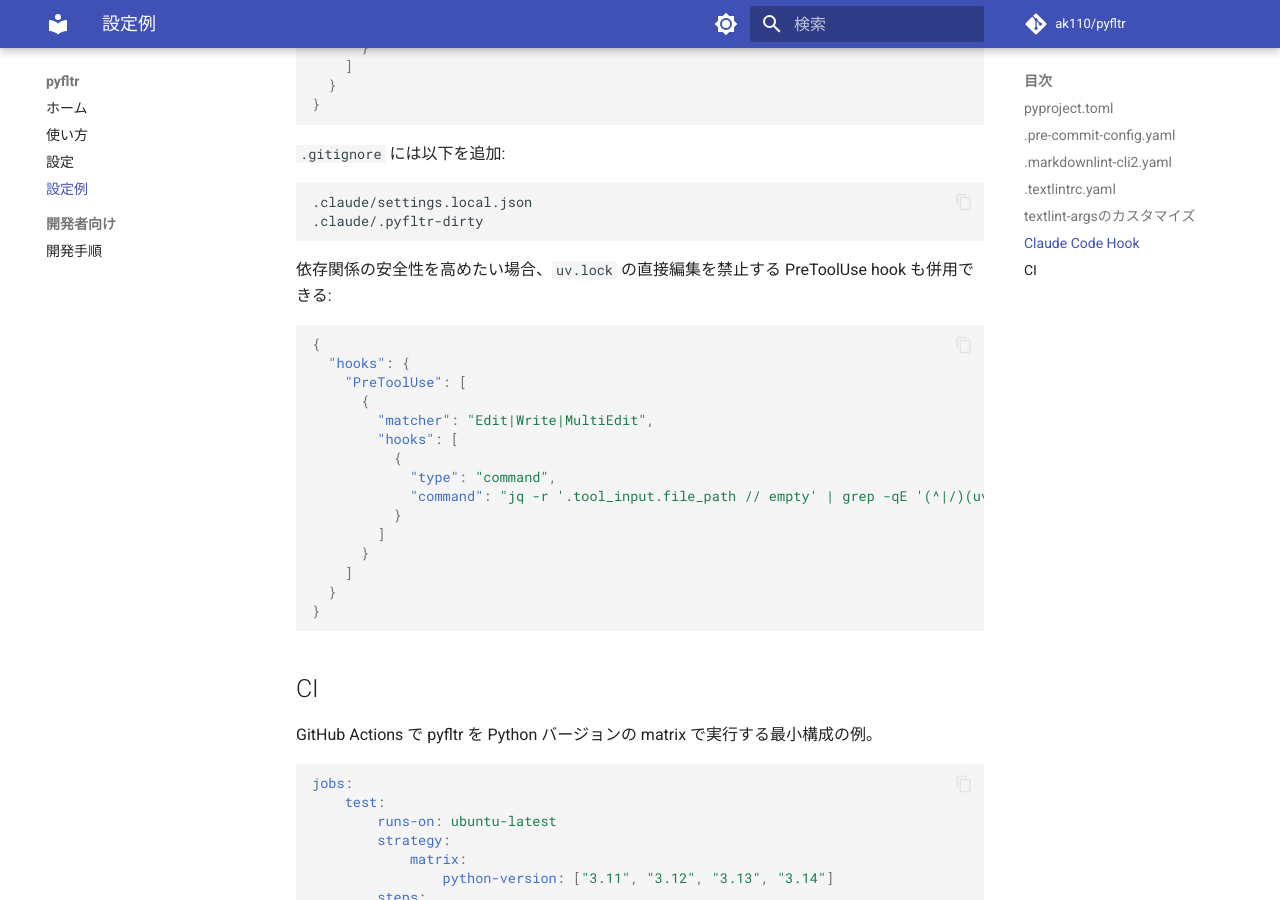
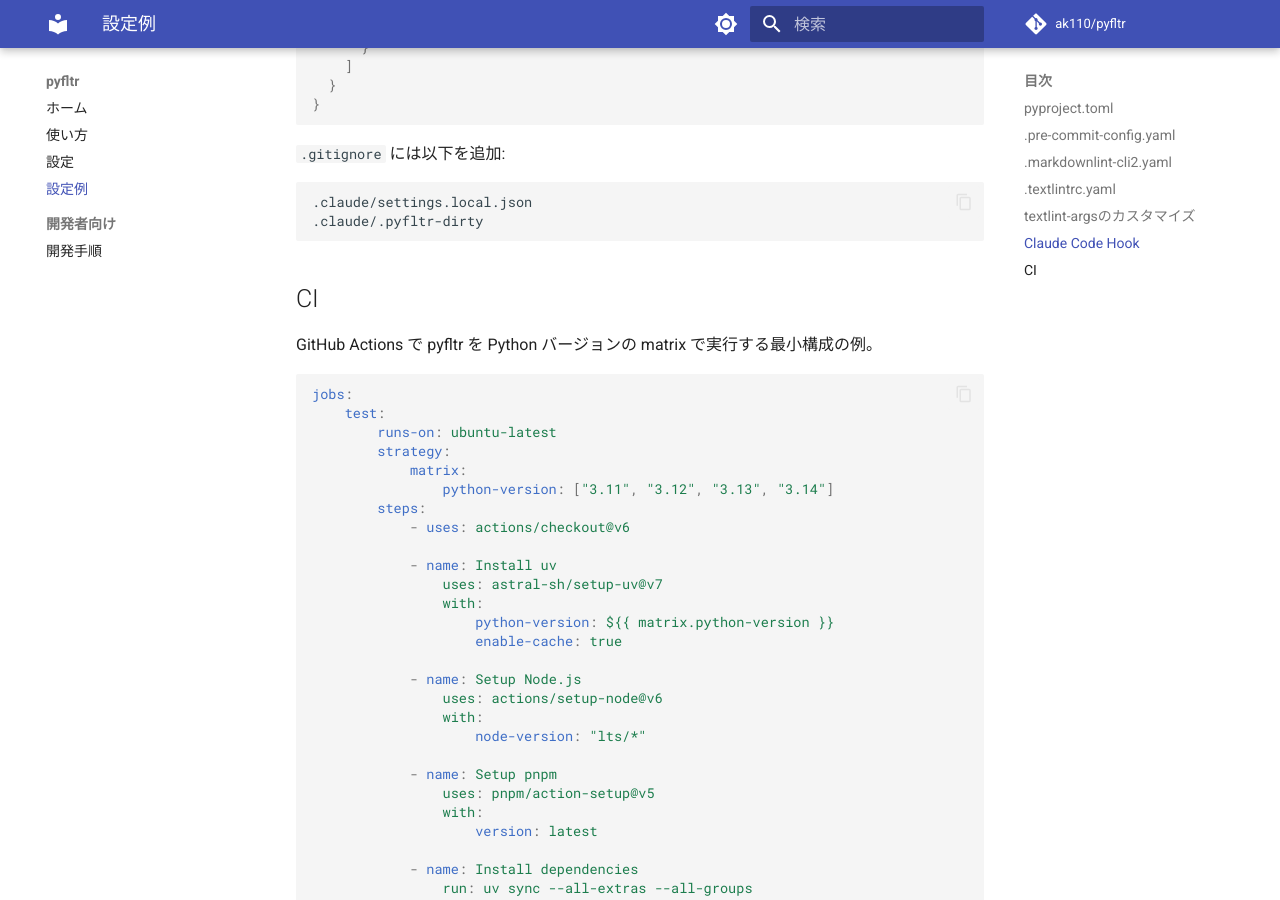
Before and after one commit to ak110/pyfltr, an MkDocs documentation site: the page built from docs/examples.md, in a window 1280 px wide and 900 px high, scrolled down 3944 px. Built offline with MkDocs 1.6.1 and Material for MkDocs 9.7.7, drawn with Linux system fonts in a browser that asks for light colours; comment, search, counter and statistics services are not loaded.

Commit message:
feat: Claude Code hook を dirty file 限定の Stop hook に
PreToolUse の uv.lock / pyproject.toml ガードは dotfiles の
edit-guardrails plugin へ集約したので削除した。代わりに以下を追加:

- SessionStart hook で前回セッションの `.format-dirty` をクリア
- PostToolUse で編集された .py ファイルパスを `.format-dirty` に追記
- Stop で削除済みパスを除外してから `pyfltr --commands=fast` を実行

あわせて docs/examples.md の Claude Code Hook セクションから、本筋から
外れていた uv.lock 直接編集禁止 hook 例を削除する (既存の変更を維持)。

関連プロジェクト (pytilpack / smpr / glatasks / dotfiles) にも同じ
パターンを展開し、edit-guardrails plugin への集約に揃える。

Co-Authored-By: Claude Opus 4.6 (1M context) <noreply@anthropic.com>

````diff
--- a/docs/examples.md
+++ b/docs/examples.md
@@ -185,26 +185,6 @@ textlint-args = [
 .claude/.pyfltr-dirty
 ```
 
-依存関係の安全性を高めたい場合、`uv.lock` の直接編集を禁止する PreToolUse hook も併用できる:
-
-```json
-{
-  "hooks": {
-    "PreToolUse": [
-      {
-        "matcher": "Edit|Write|MultiEdit",
-        "hooks": [
-          {
-            "type": "command",
-            "command": "jq -r '.tool_input.file_path // empty' | grep -qE '(^|/)(uv\\.lock|\\.venv/)' && { echo 'uv.lock / .venv/ の直接編集は禁止です。`uv add` / `uv remove` を使用してください。' >&2; exit 2; } || exit 0"
-          }
-        ]
-      }
-    ]
-  }
-}
-```
-
 ## CI
 
 GitHub Actions で pyfltr を Python バージョンの matrix で実行する最小構成の例。
````
Also changed, not shown: 1 other file.
